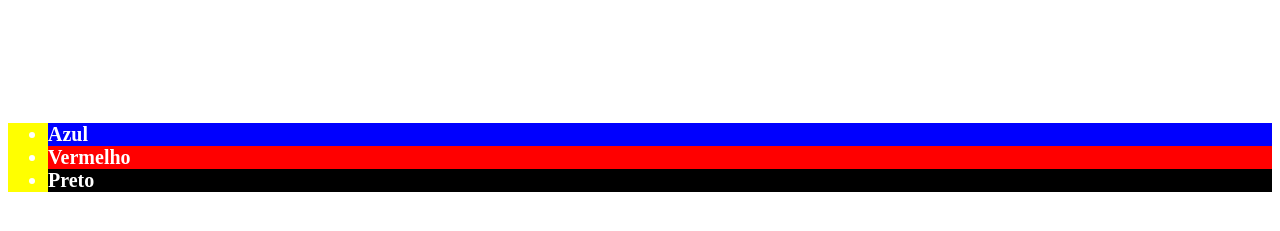
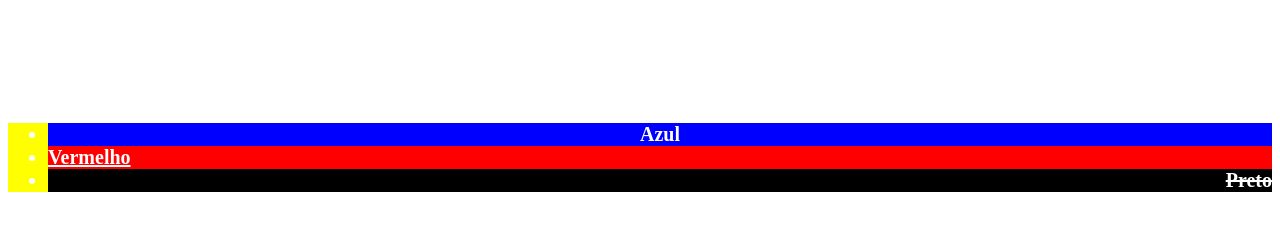
Before and after one commit to joseaneOliF/trybe-exercicios, a plain HTML site: page fundamentos/bloco-3-introducao-a-html-e-css/dia-2-html-css-primeiros-passos-em-css/index.html in a window 1280 px wide. Shown: the part 439-670 px from the top of the page. Drawn offline with Linux system fonts and the light colour scheme.

Commit message:
Experimentando text-align e text-decoration

```diff
--- a/fundamentos/bloco-3-introducao-a-html-e-css/dia-2-html-css-primeiros-passos-em-css/index.html
+++ b/fundamentos/bloco-3-introducao-a-html-e-css/dia-2-html-css-primeiros-passos-em-css/index.html
@@ -31,14 +31,20 @@ body {
 }
 #blue {
     background-color: blue;
+    text-decoration:overline;
+    text-align: center;
 
 }
 #red {
     background-color:   red;
+    text-decoration:underline;
+    text-align: justify;
 
 }
 #black {
     background-color: black;
+    text-decoration:line-through;
+    text-align: right;
 
 }
 ul {
```
